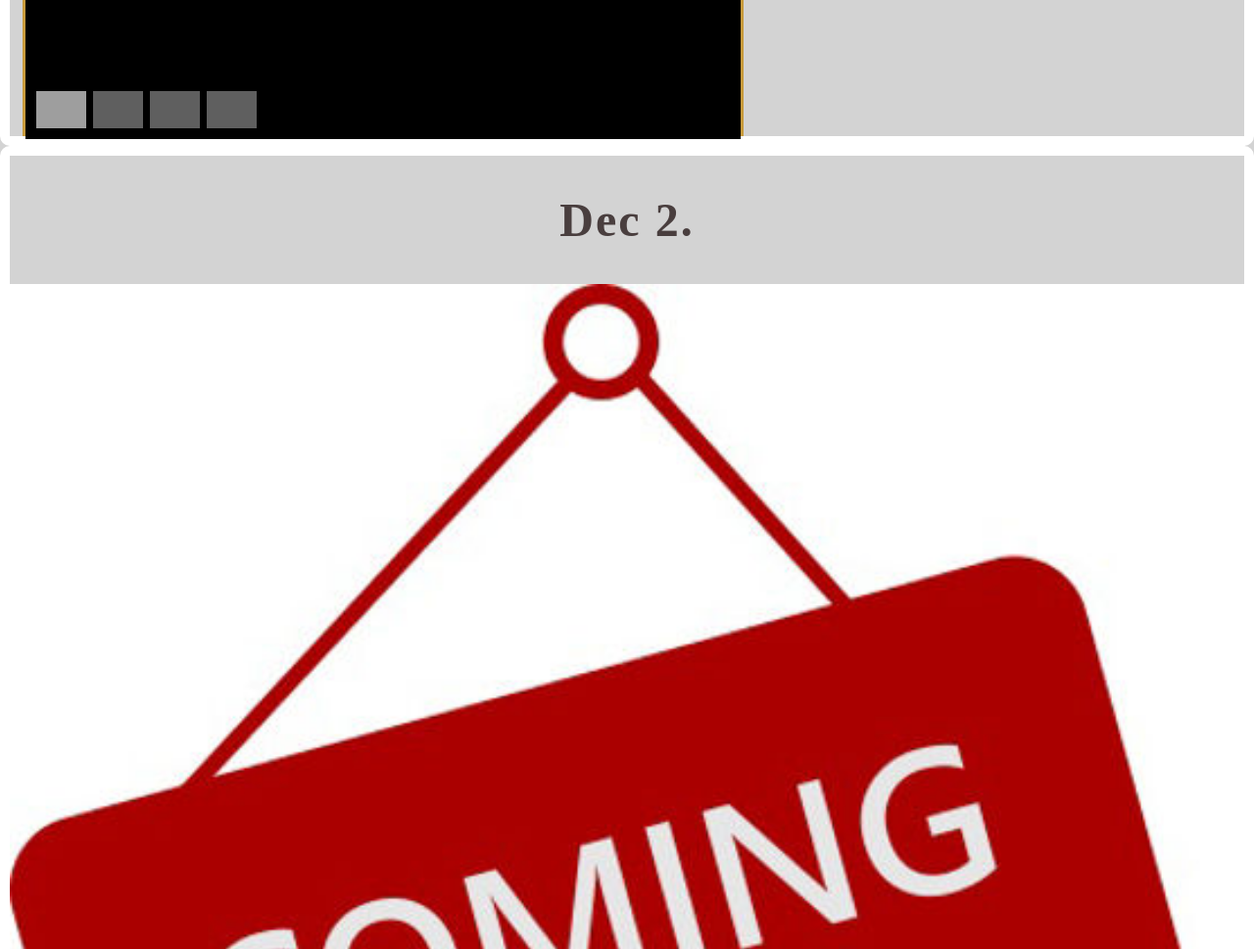
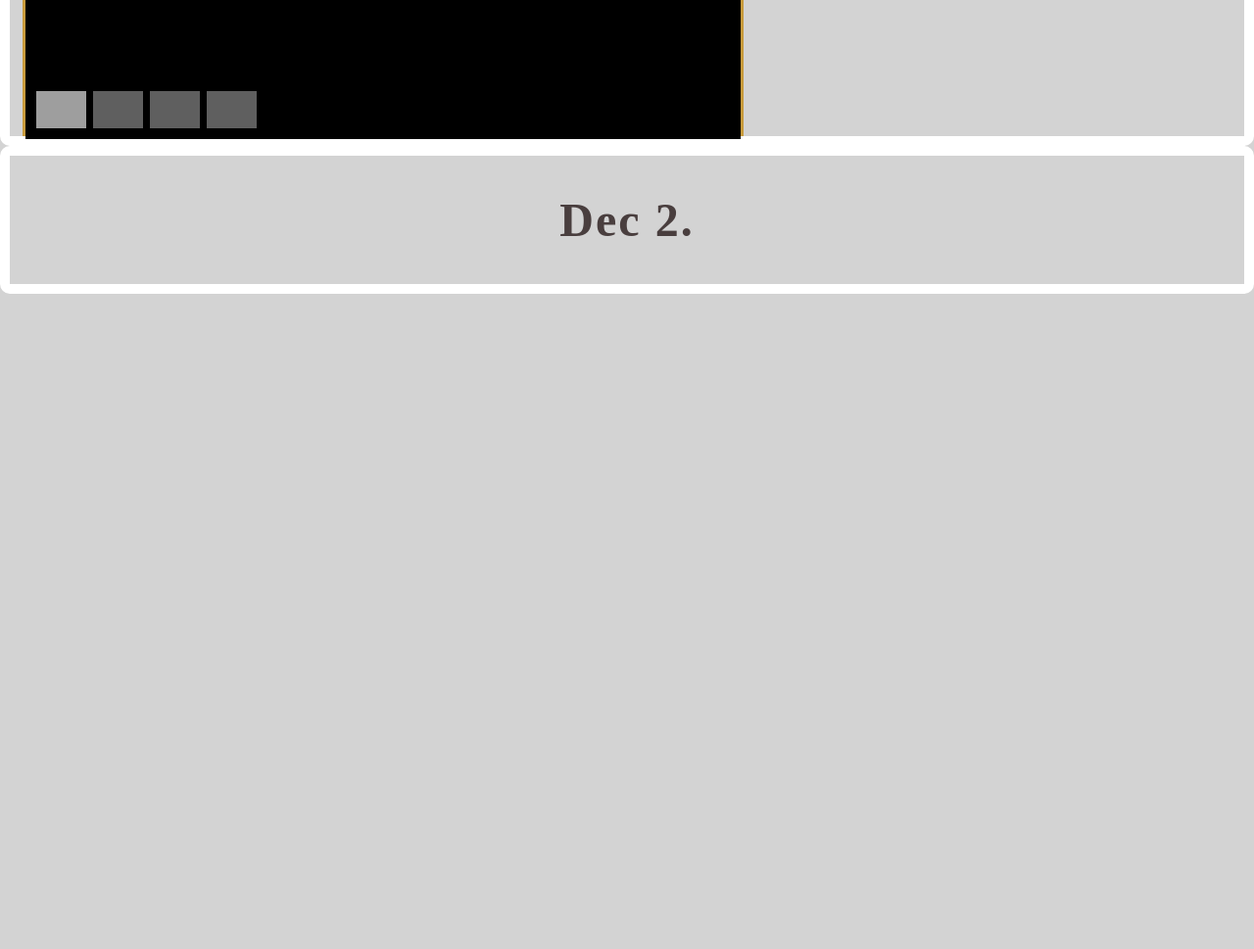
Before and after one commit to richardhestencz/kalendarium, a plain HTML site: page index.html in a window 1280 px wide. Shown: the part 1151-2120 px from the top of the page at 98% size. After the commit the page ends 1451 px from the top, so only its background shows below. Drawn offline with Linux system fonts and the light colour scheme; grey boxes are pictures that could not be loaded.

Commit message:
Update index.html

```diff
--- a/index.html
+++ b/index.html
@@ -55,7 +55,6 @@ height = 500
 
 
     </header>
-    <div><img class="ezaszasz" src="coming.jpeg" alt="holnapig várj"></div>
          <!--
         <div class="karakterekjobb">
             <figure>
```
